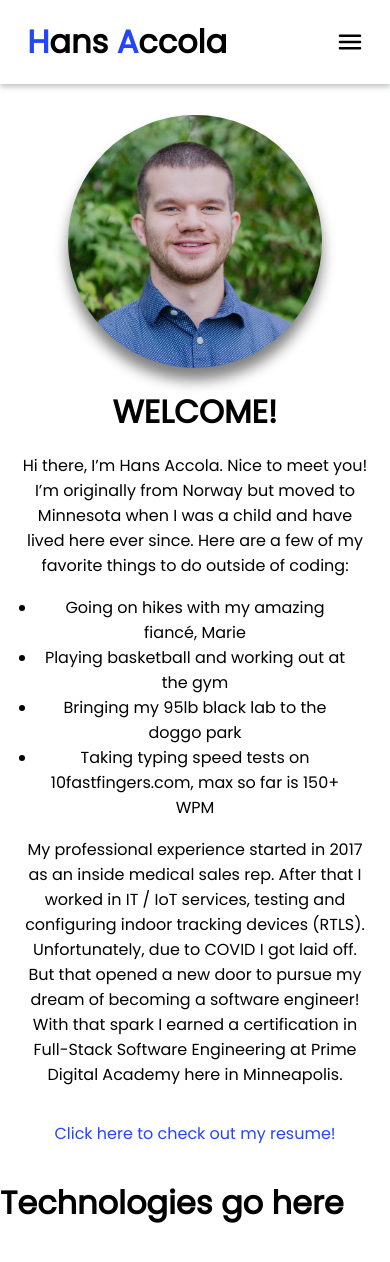
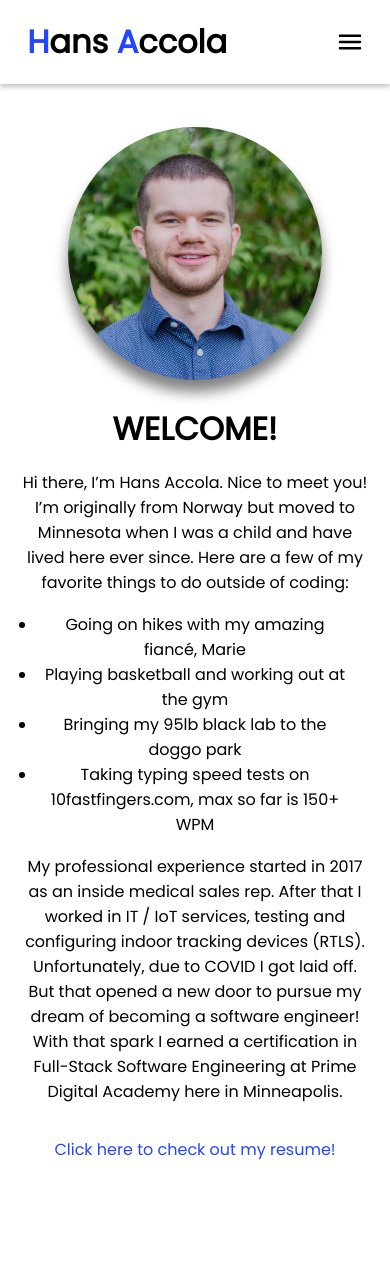
Before and after one commit to iHansy/responsive-portfolio, a React (Create React App) app: page / in a window 390 px wide. Shown: the top 1262 px of the page. Before the commit the page ends 1227 px from the top, so only its background shows below. Built offline with nearby package versions, Linux system fonts and the light colour scheme.

Commit message:
added more css responsiveness to aboutme page

```diff
--- a/src/components/AboutMe.css
+++ b/src/components/AboutMe.css
@@ -26,6 +26,7 @@
   flex: .95;
   margin-left: 10%;
 }
+
 .header-nav-links-container {
   flex: .60;
   margin-right: 5%;
@@ -37,7 +38,8 @@
   margin: auto;
   align-items: center;
   min-height: 50vh;
-    margin-top: 10%;
+  margin-top: 3vh;
+  height: 100vh;
 }
 
 .aboutme-img-container, .aboutme-description {
@@ -84,7 +86,6 @@
   margin-bottom: 4vh;
   color: #2545fd;
   text-decoration: none;
-
 }
 
 .resume-link:hover {
@@ -92,8 +93,11 @@
 }
 
 /* -------------------------- */
+
 /* media queries and keyframes below here  */
+
 /* this is the drop animation for the headshot image */
+
 @keyframes drop {
   0% {
     opacity: 0;
@@ -121,15 +125,13 @@
     flex-direction: column;
     text-align: center;
     width: 90%;
+    margin-top: 7.5vh;
   }
   .aboutme-img {
     height: 30vh;
     width: 30vh;
-      margin-top: 20%;
+    margin-top: 25%;
     animation: small-screen-drop 1.75s ease;
-    }
-    .aboutme-description {
-      padding: 20px 0px 0px 0px;
   }
   .header-container {
     justify-content: center;
@@ -145,15 +147,9 @@
   }
 }
 
-  @media screen and (max-width: 660px) {
+@media screen and (max-width: 450px) {
   .aboutme-img {
     margin-top: 25%;
-    }
-  }
-
-  @media screen and (max-width: 450px) {
-    .aboutme-img {
-      margin-top: 30%;
   }
   .header-name-container {
     margin-left: 5%;
@@ -168,7 +164,7 @@
 
 @media screen and (max-width: 1200px) {
   .header-nav-links-container {
-      flex: .80;
+    flex: .85;
   }
 }
 
@@ -176,4 +172,19 @@
   .header-nav-links-container {
     flex: 1.25;
   }
+  .aboutme-description {
+    margin-top: 10vh;
   }
+}
+
+@media screen and (max-width: 900px) {
+  .aboutme-description {
+    margin-top: 13vh;
+  }
+}
+
+@media screen and (max-width: 825px) {
+  .aboutme-description {
+    margin-top: 3vh;
+  }
+}
--- /dev/null
+++ b/src/components/Technologies.css
@@ -0,0 +1,3 @@
+.technologies-container {
+    height: 100vh;
+}
--- a/src/components/Technologies.js
+++ b/src/components/Technologies.js
@@ -1,4 +1,5 @@
 import React, { useState } from 'react';
+import './Technologies.css';
 
 function Technologies(props) {
 
@@ -6,8 +7,8 @@ function Technologies(props) {
     const [state, setState] = useState('Starter state');
 
     return (
-       <div>
-           <h1>Technologies go here</h1>
+       <div className="technologies-container">
+           {/* <h1>Technologies go here</h1> */}
        </div>
     );
 };
```
Also changed, not shown: 1 other file (tests, documents, lock files or other folders). Lines whose indentation alone changed are shown as unchanged.
